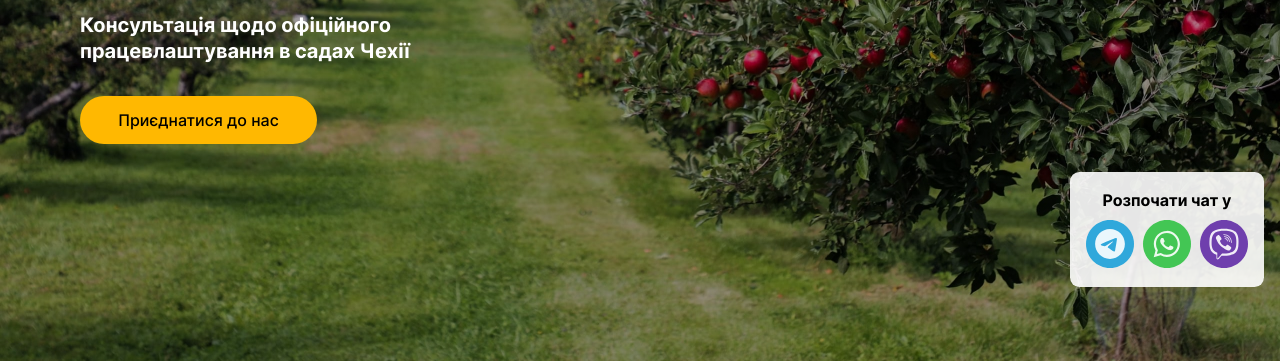
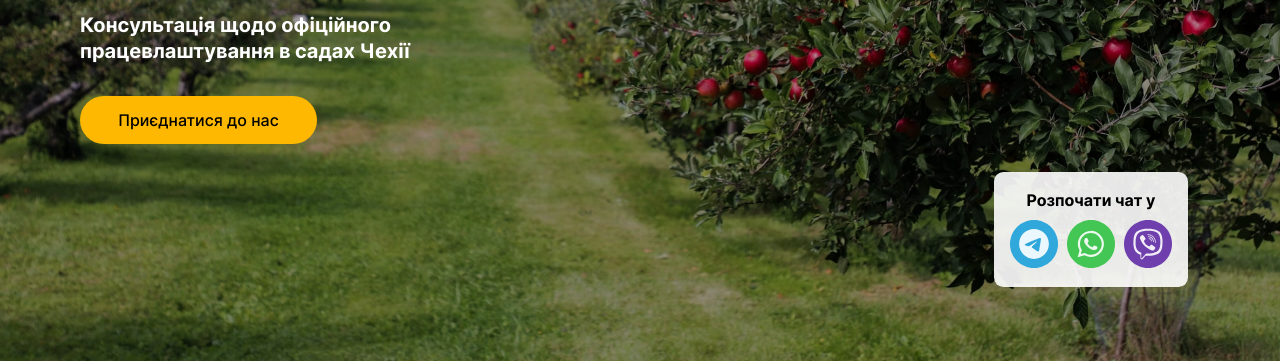
Before and after one commit to alexSili4/annas-orchids, a website built with Vite: page src/index.html in a window 1280 px wide. Shown: the part 449-812 px from the top of the page. Built offline with nearby package versions, Linux system fonts and the light colour scheme; a web font is replaced by a local one.

Commit message:
Update support-menu.css

```diff
--- a/src/css/support-menu.css
+++ b/src/css/support-menu.css
@@ -1,7 +1,7 @@
 .support-menu-container {
   position: fixed;
-  right: 92px;
-  bottom: 64px;
+  right: 15px;
+  bottom: 15px;
   z-index: 10;
   display: flex;
   flex-direction: column;
@@ -82,7 +82,7 @@
 
 @media screen and (min-width: 1280px) {
   .support-menu-container {
-    right: 16px;
+    right: 92px;
     bottom: 64px;
   }
 
```
